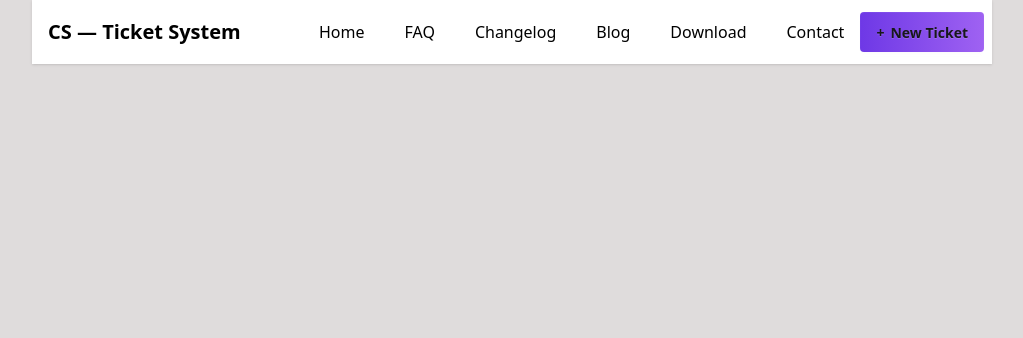
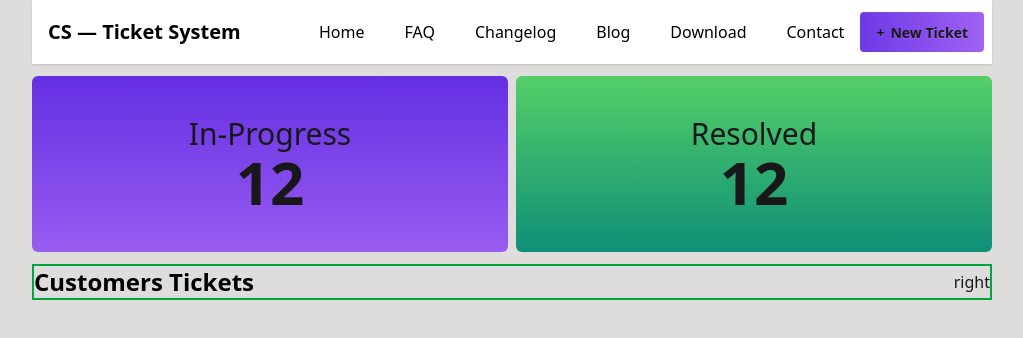
Before and after one commit to fahim-shareear/customer-support-zone, a React (Vite) app: page / in a window 1280 px wide. Shown: the top 338 px of the page, without its empty margins (128-1151 px from the left). Built offline with nearby package versions, Linux system fonts and the light colour scheme.

Commit message:
adding main body

```diff
--- a/src/App.jsx
+++ b/src/App.jsx
@@ -1,24 +1,24 @@
+import { Suspense } from 'react';
 import './App.css'
 import Mainbody from './Componants/Mainbody/Mainbody';
 import Navbar from './Componants/navbar/Navbar';
 
-const userData = async () =>{
+
+const fetchData = async () =>{
   const res = await fetch('/Data.json');
   return res.json();
 };
 
-const userPromise = userData()
-console.log(userPromise);
-
-
+const userData = fetchData();
 
 function App() {
-
 
   return (
     <>
       <Navbar></Navbar>
-      <Mainbody userPromise={userPromise}></Mainbody>
+      <Suspense fallback={<span className="loading loading-infinity loading-xl"></span>}>
+          <Mainbody userData={userData}></Mainbody>
+      </Suspense>
     </>
   )
 }
--- a/src/Componants/Mainbody/Mainbody.jsx
+++ b/src/Componants/Mainbody/Mainbody.jsx
@@ -1,12 +1,29 @@
 import React, { use } from 'react';
+// import Cards from '../Cards/Cards';
 
-const Mainbody = ({userPromise}) => {
-    const jsonData = use(userPromise);
-    console.log(jsonData)
+const Mainbody = ({userData}) => {
+    const jsonData = use(userData);
+    // console.log(jsonData);
+    // console.log(jsonData)
     return (
-        <div>
-            <div>
-
+        <div className="md:w-9/12 mx-auto">
+            <div className="mx-auto flex items-center justify-between gap-2 m-3">
+                <div className="md:w-7/12 bg-[linear-gradient(#642fe3,#985cf0)] rounded-md flex items-center flex-col">
+                    <div className="text-center p-10">
+                        <h1 className="text-3xl">In-Progress</h1>
+                        <h1 className="text-6xl font-bold">{jsonData.length}</h1>
+                    </div>
+                </div>
+                <div className="md:w-7/12 bg-[linear-gradient(#54cf68,#0f8f77)] rounded-md flex items-center flex-col">
+                    <div className="text-center p-10">
+                        <h1 className="text-3xl">Resolved</h1>
+                        <h1 className="text-6xl font-bold">{jsonData.length}</h1>
+                    </div>
+                </div>
+            </div>
+            <div className="border-2 border-green-600 flex justify-between items-center">
+                <h1 className="text-black font-bold text-2xl">Customers Tickets</h1>
+                <div>right</div>
             </div>
         </div>
     );
```
